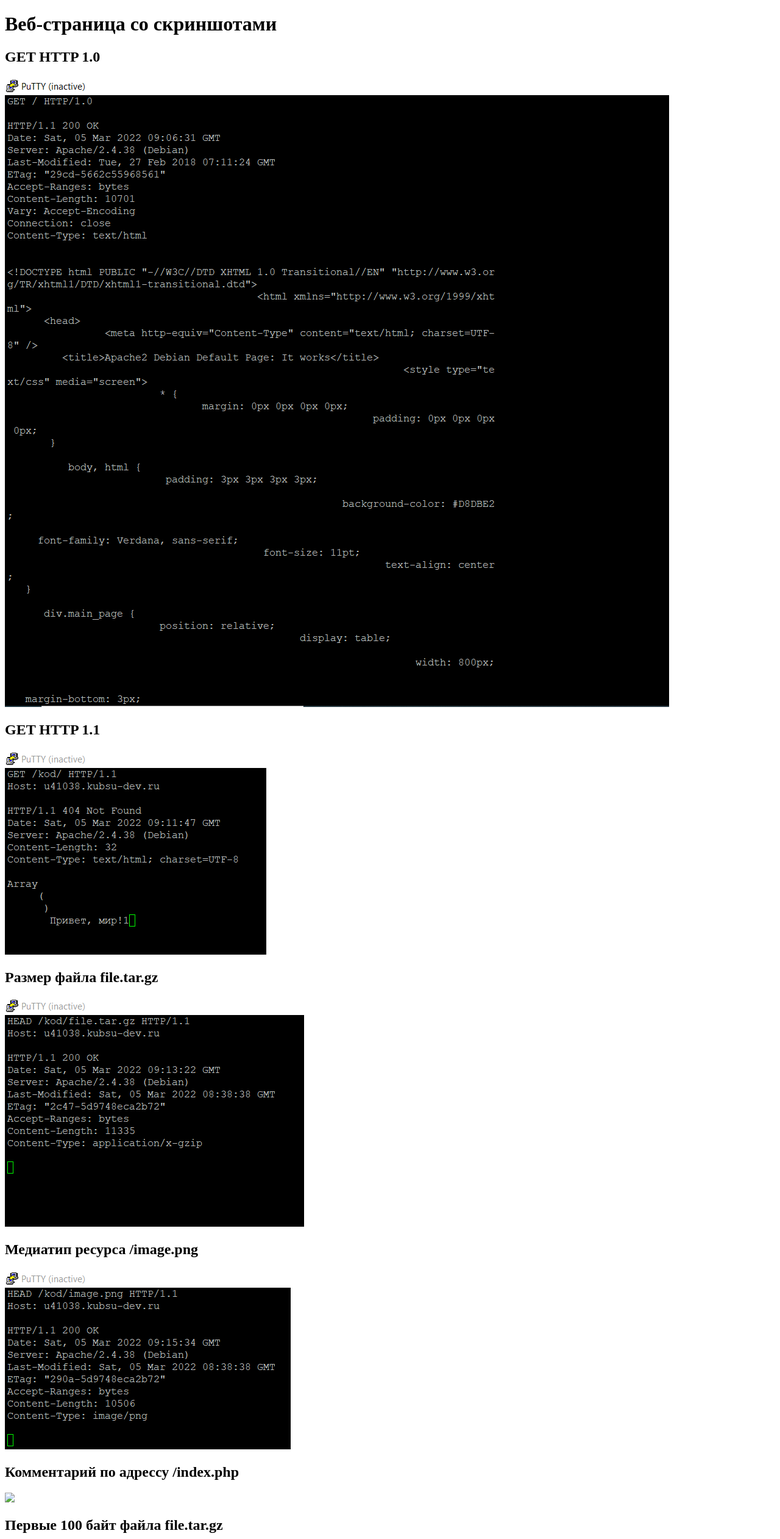
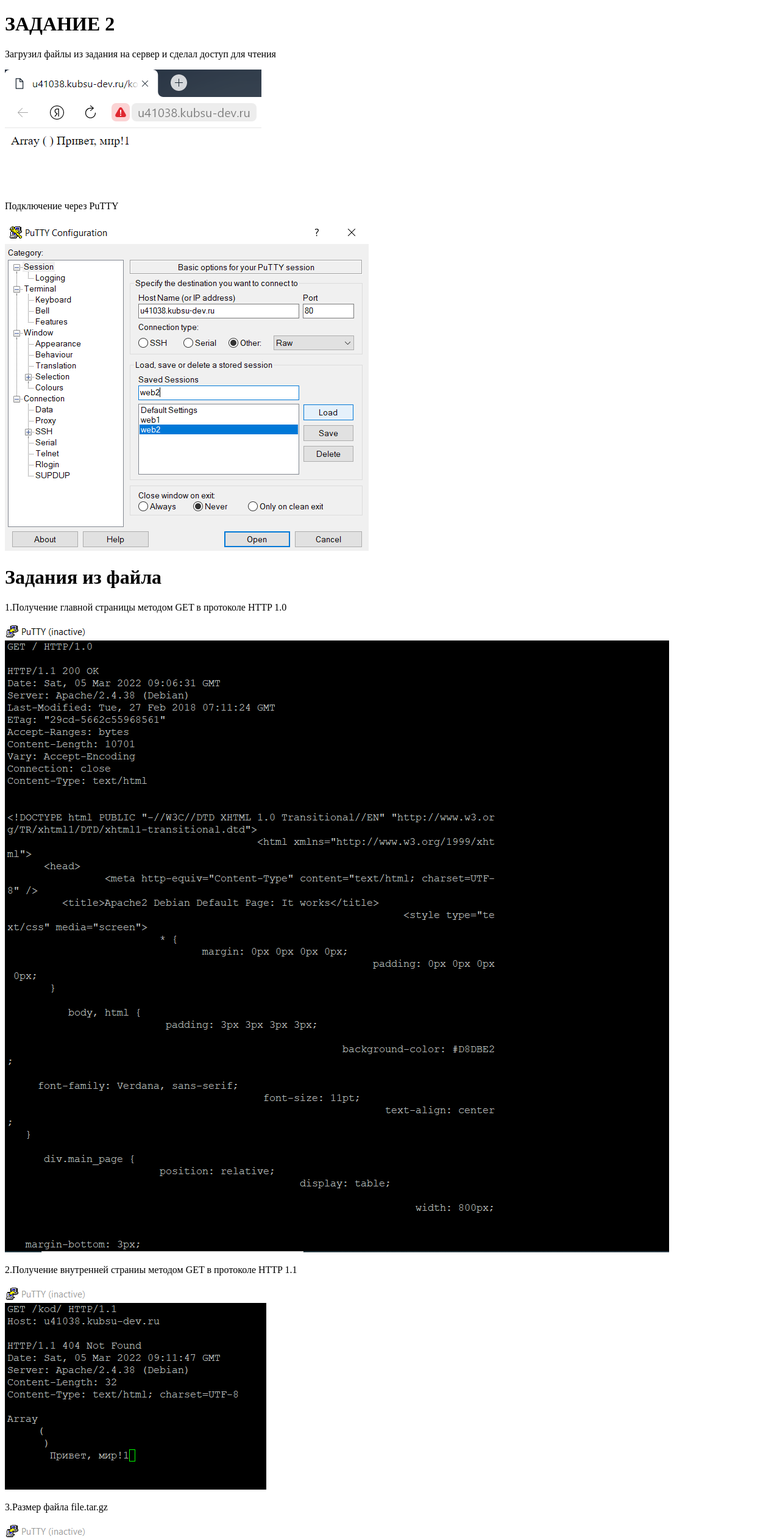
Before and after one commit to TotskiyM122/WebBackend22, a plain HTML site: page index.html in a window 1280 px wide. Shown: the top 2523 px of the page at 61% size. Drawn offline with Linux system fonts and the light colour scheme.

Commit message:
Update index.html

```diff
--- a/index.html
+++ b/index.html
@@ -9,14 +9,17 @@
 </head>
 
 <body>
- <h1>Веб-страница со скриншотами</h1>
- <h2>GET HTTP 1.0</h2> <img src="1.PNG" alt="1">
- <h2>GET HTTP 1.1</h2> <img src="2.PNG" alt="2">
- <h2>Размер файла file.tar.gz</h2> <img src="3.PNG" alt="3">
- <h2>Медиатип ресурса /image.png</h2> <img src="4.PNG" alt="4">
- <h2>Комментарий по адрессу /index.php</h2> <img src="5.PNG alt="5">
- <h2>Первые 100 байт файла file.tar.gz</h2><img src="6.PNG" alt="6">
- <h2>Кодировка ресурса /index.php</h2><img src="7.PNG" alt="7">
+ <h1>ЗАДАНИЕ 2</h1>
+  <p>Загрузил файлы из задания на сервер и сделал доступ для чтения</p> <img src="scrin1.png" alt="scrin1">
+ <p>Подключение через PuTTY</p> <img src="scrin2.png" alt="scrin2">
+ <h1>Задания из файла</h1>
+ <p>1.Получение главной страницы методом GET в протоколе HTTP 1.0</p> <img src="1.PNG" alt="1">
+ <p>2.Получение внутренней страниы методом GET в протоколе HTTP 1.1</p> <img src="2.PNG" alt="2">
+ <p>3.Размер файла file.tar.gz</p> <img src="3.PNG" alt="3">
+ <p>4.Медиатип ресурса /image.png</p> <img src="4.PNG" alt="4">
+ <p>5.Комментарий по адрессу /index.php</p> <img src="5.PNG" alt="5">
+ <p>6.Первые 100 байт файла file.tar.gz</p><img src="6.PNG" alt="6">
+ <p>7.Кодировка ресурса /index.php</p><img src="7.PNG" alt="7">
 
 </body>
 
```
